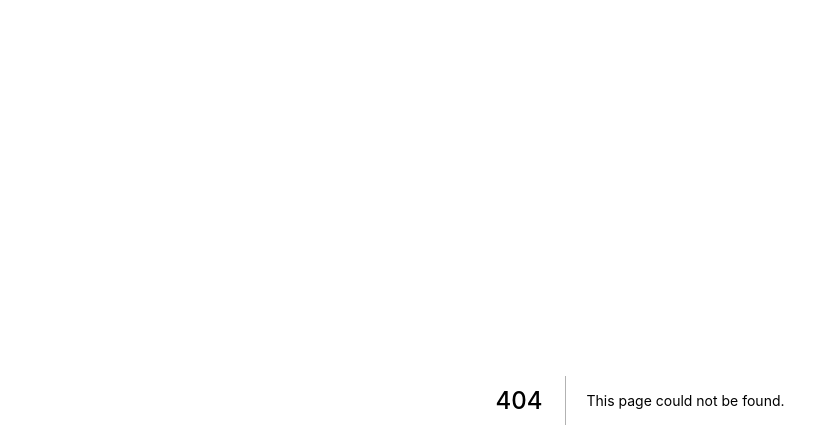
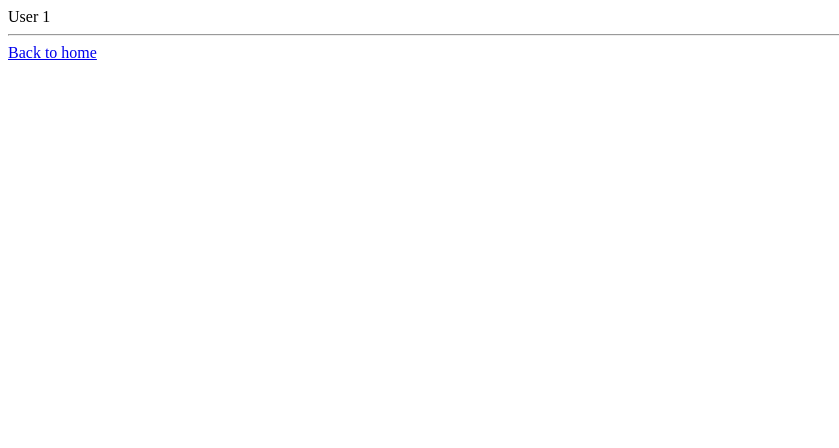
Before and after one commit to neetlab/next-apollo, a Next.js app: page /users/1 in a window 1280 px wide. Before the commit this address had no page. Shown: the top 448 px of the page, without its empty margins (0-839 px from the left). Built offline with nearby package versions, Linux system fonts and the light colour scheme.

Commit message:
Add a dynamic rotue

```diff
--- /dev/null
+++ b/src/pages/users/[id].tsx
@@ -0,0 +1,23 @@
+import React from "react";
+import { useRouter } from "next/router";
+import Head from 'next/head';
+import Link from "next/link";
+
+const User = () => {
+  const router = useRouter();
+  const { id } = router.query;
+
+  return (
+    <div>
+      <Head>
+        <title>User {id}</title>
+      </Head>
+
+      User {id}
+      <hr />
+      <Link href="/">Back to home</Link>
+    </div>
+  );
+};
+
+export default User;
```
